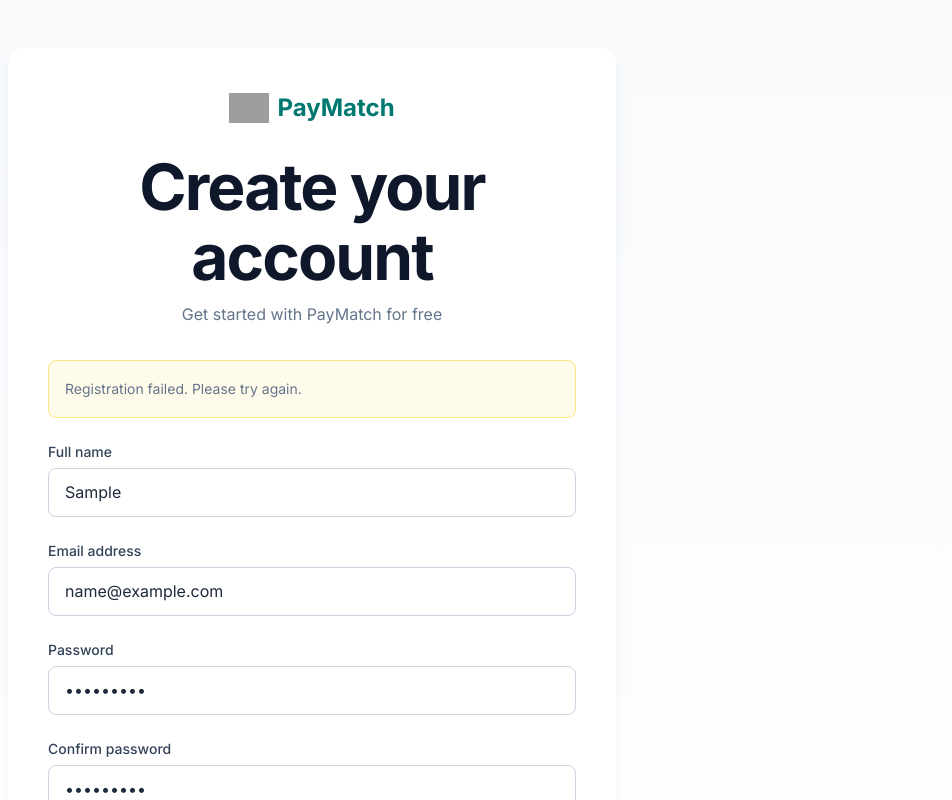
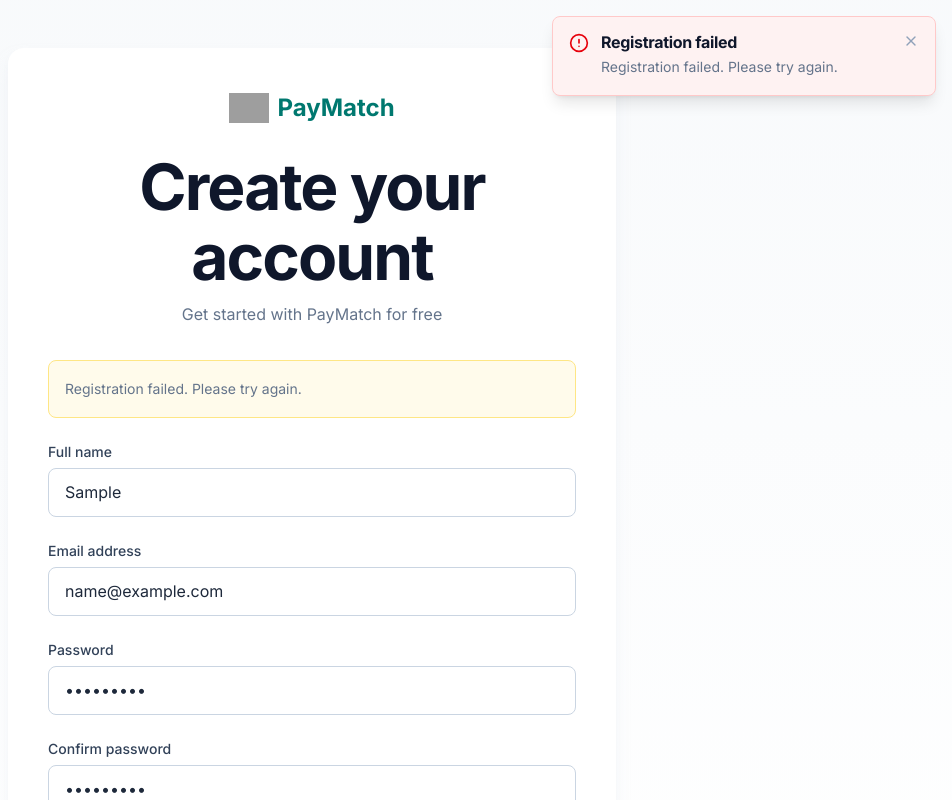
Before and after one commit to somod-gif/PayMatch_Frontend, a Next.js app: page /auth/register in a window 1280 px wide. Both pictures are taken after typing "Sample", "name@example.com", "Sample123", "Sample123" into the empty fields and a click on the button "Create account". Shown: the top 800 px of the page, without its empty margins (328-1280 px from the left). Built offline with nearby package versions, Linux system fonts and the light colour scheme; no server answers; grey boxes are pictures that could not be loaded.

Commit message:
feat: add toast notifications and improve auth UX

```diff
--- a/app/auth/login/page.tsx
+++ b/app/auth/login/page.tsx
@@ -13,6 +13,7 @@
 import { Container } from "@/components/ui/Container";
 import { APP_NAME } from "@/constants";
 import { useAuth } from "@/contexts/AuthContext";
+import { useToast } from "@/components/ui/Toast";
 
 const loginSchema = z.object({
   email: z.string().email("Please enter a valid email address"),
@@ -24,6 +25,7 @@
 export default function LoginPage() {
   const [error, setError] = useState<string | null>(null);
   const { login, isLoading } = useAuth();
+  const { addToast } = useToast();
 
   const {
     register,
@@ -37,9 +39,20 @@
     setError(null);
     try {
       await login(data);
+      addToast({
+        type: "success",
+        title: "Welcome back!",
+        message: "You have been successfully logged in.",
+      });
     } catch (err: unknown) {
       const error = err as { response?: { data?: { error?: string } } };
-      setError(error?.response?.data?.error || "Login failed. Please check your credentials.");
+      const errorMessage = error?.response?.data?.error || "Login failed. Please check your credentials.";
+      setError(errorMessage);
+      addToast({
+        type: "error",
+        title: "Login failed",
+        message: errorMessage,
+      });
     }
   };
 
--- a/app/auth/register/page.tsx
+++ b/app/auth/register/page.tsx
@@ -13,6 +13,7 @@
 import { Container } from "@/components/ui/Container";
 import { APP_NAME } from "@/constants";
 import { useAuth } from "@/contexts/AuthContext";
+import { useToast } from "@/components/ui/Toast";
 
 const registerSchema = z.object({
   name: z.string().min(2, "Name must be at least 2 characters"),
@@ -29,6 +30,7 @@
 export default function RegisterPage() {
   const [error, setError] = useState<string | null>(null);
   const { register: registerUser, isLoading } = useAuth();
+  const { addToast } = useToast();
 
   const {
     register,
@@ -46,9 +48,20 @@
         email: data.email,
         password: data.password,
       });
+      addToast({
+        type: "success",
+        title: "Account created!",
+        message: "Welcome to PayMatch. You are now logged in.",
+      });
     } catch (err: unknown) {
       const error = err as { response?: { data?: { error?: string } } };
-      setError(error?.response?.data?.error || "Registration failed. Please try again.");
+      const errorMessage = error?.response?.data?.error || "Registration failed. Please try again.";
+      setError(errorMessage);
+      addToast({
+        type: "error",
+        title: "Registration failed",
+        message: errorMessage,
+      });
     }
   };
 
--- a/app/layout.tsx
+++ b/app/layout.tsx
@@ -3,6 +3,7 @@
 import "./globals.css";
 import { AuthProvider } from "@/contexts/AuthContext";
 import { ErrorBoundary } from "@/components/ErrorBoundary";
+import { ToastProvider } from "@/components/ui/Toast";
 
 const inter = Inter({
   variable: "--font-inter",
@@ -52,7 +53,9 @@
       </head>
       <body className="bg-slate-50 text-slate-900 font-inter">
         <ErrorBoundary>
-          <AuthProvider>{children}</AuthProvider>
+          <ToastProvider>
+            <AuthProvider>{children}</AuthProvider>
+          </ToastProvider>
         </ErrorBoundary>
       </body>
     </html>
--- /dev/null
+++ b/components/ui/Toast.tsx
@@ -0,0 +1,117 @@
+"use client";
+
+import { useState, useEffect, createContext, useContext, useCallback } from "react";
+import { X, CheckCircle, AlertCircle, Info, AlertTriangle } from "lucide-react";
+import { cn } from "@/lib/utils";
+
+type ToastType = "success" | "error" | "info" | "warning";
+
+interface Toast {
+  id: string;
+  type: ToastType;
+  title: string;
+  message?: string;
+  duration?: number;
+}
+
+interface ToastContextValue {
+  toasts: Toast[];
+  addToast: (toast: Omit<Toast, "id">) => void;
+  removeToast: (id: string) => void;
+}
+
+const ToastContext = createContext<ToastContextValue | undefined>(undefined);
+
+export function ToastProvider({ children }: { children: React.ReactNode }) {
+  const [toasts, setToasts] = useState<Toast[]>([]);
+
+  const addToast = useCallback((toast: Omit<Toast, "id">) => {
+    const id = Math.random().toString(36).substring(2, 9);
+    setToasts((prev) => [...prev, { ...toast, id }]);
+  }, []);
+
+  const removeToast = useCallback((id: string) => {
+    setToasts((prev) => prev.filter((t) => t.id !== id));
+  }, []);
+
+  return (
+    <ToastContext.Provider value={{ toasts, addToast, removeToast }}>
+      {children}
+      <ToastContainer />
+    </ToastContext.Provider>
+  );
+}
+
+export function useToast() {
+  const context = useContext(ToastContext);
+  if (context === undefined) {
+    throw new Error("useToast must be used within a ToastProvider");
+  }
+  return context;
+}
+
+function ToastContainer() {
+  const { toasts, removeToast } = useToast();
+
+  return (
+    <div className="fixed top-4 right-4 z-50 flex flex-col gap-2 w-full max-w-sm pointer-events-none">
+      {toasts.map((toast) => (
+        <ToastItem key={toast.id} toast={toast} onClose={removeToast} />
+      ))}
+    </div>
+  );
+}
+
+function ToastItem({ toast, onClose }: { toast: Toast; onClose: (id: string) => void }) {
+  const [isVisible, setIsVisible] = useState(false);
+
+  useEffect(() => {
+    setIsVisible(true);
+    const timer = setTimeout(() => {
+      setIsVisible(false);
+      setTimeout(() => onClose(toast.id), 300);
+    }, toast.duration || 5000);
+    return () => clearTimeout(timer);
+  }, [toast.id, toast.duration, onClose]);
+
+  const icons = {
+    success: <CheckCircle size={20} className="text-green-600" />,
+    error: <AlertCircle size={20} className="text-red-600" />,
+    info: <Info size={20} className="text-blue-600" />,
+    warning: <AlertTriangle size={20} className="text-amber-600" />,
+  };
+
+  const bgColors = {
+    success: "bg-green-50 border-green-200",
+    error: "bg-red-50 border-red-200",
+    info: "bg-blue-50 border-blue-200",
+    warning: "bg-amber-50 border-amber-200",
+  };
+
+  return (
+    <div
+      className={cn(
+        "pointer-events-auto transform transition-all duration-300 ease-out",
+        isVisible ? "translate-x-0 opacity-100" : "translate-x-full opacity-0"
+      )}
+    >
+      <div className={cn("rounded-lg border p-4 shadow-lg", bgColors[toast.type])}>
+        <div className="flex items-start gap-3">
+          <div className="flex-shrink-0">{icons[toast.type]}</div>
+          <div className="flex-1">
+            <h4 className="font-semibold text-slate-900">{toast.title}</h4>
+            {toast.message && (
+              <p className="text-sm text-slate-600 mt-1">{toast.message}</p>
+            )}
+          </div>
+          <button
+            onClick={() => setIsVisible(false)}
+            className="flex-shrink-0 text-slate-400 hover:text-slate-600"
+          >
+            <X size={16} />
+          </button>
+        </div>
+      </div>
+    </div>
+  );
+}
```
